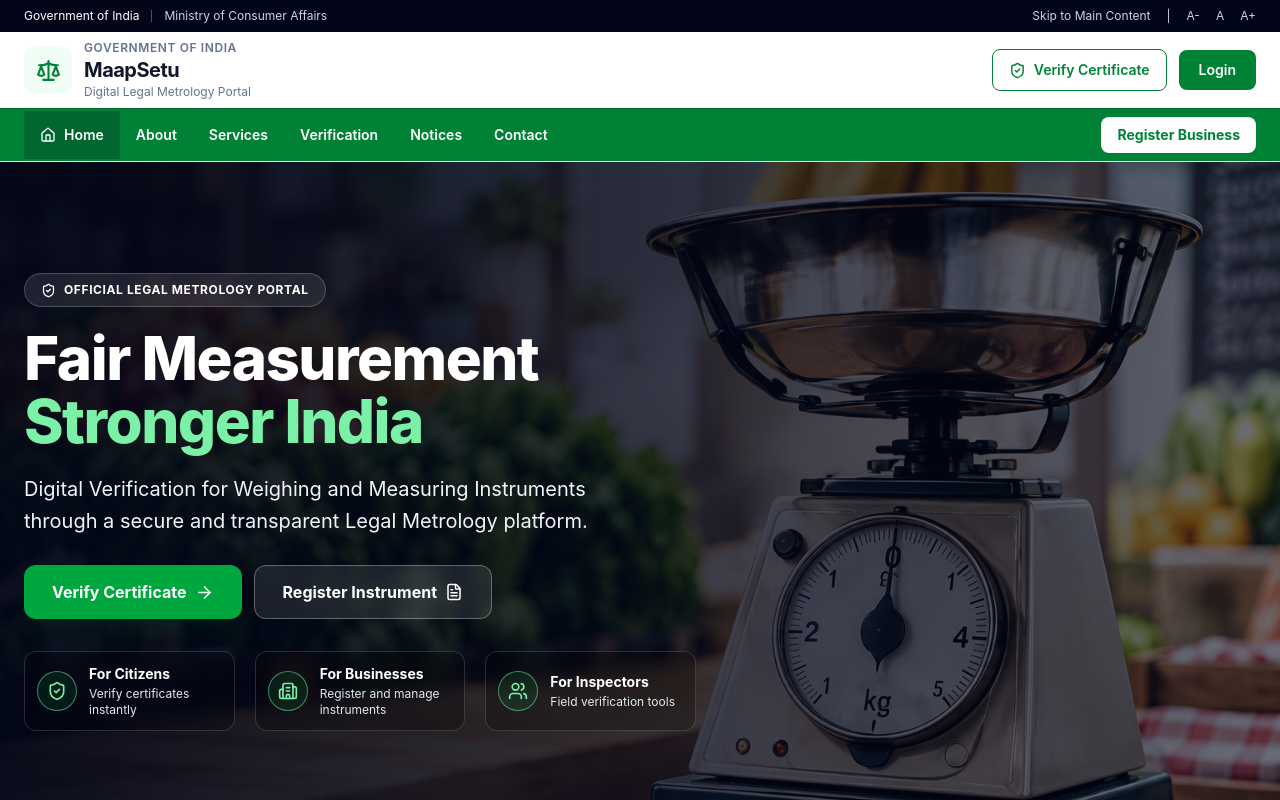
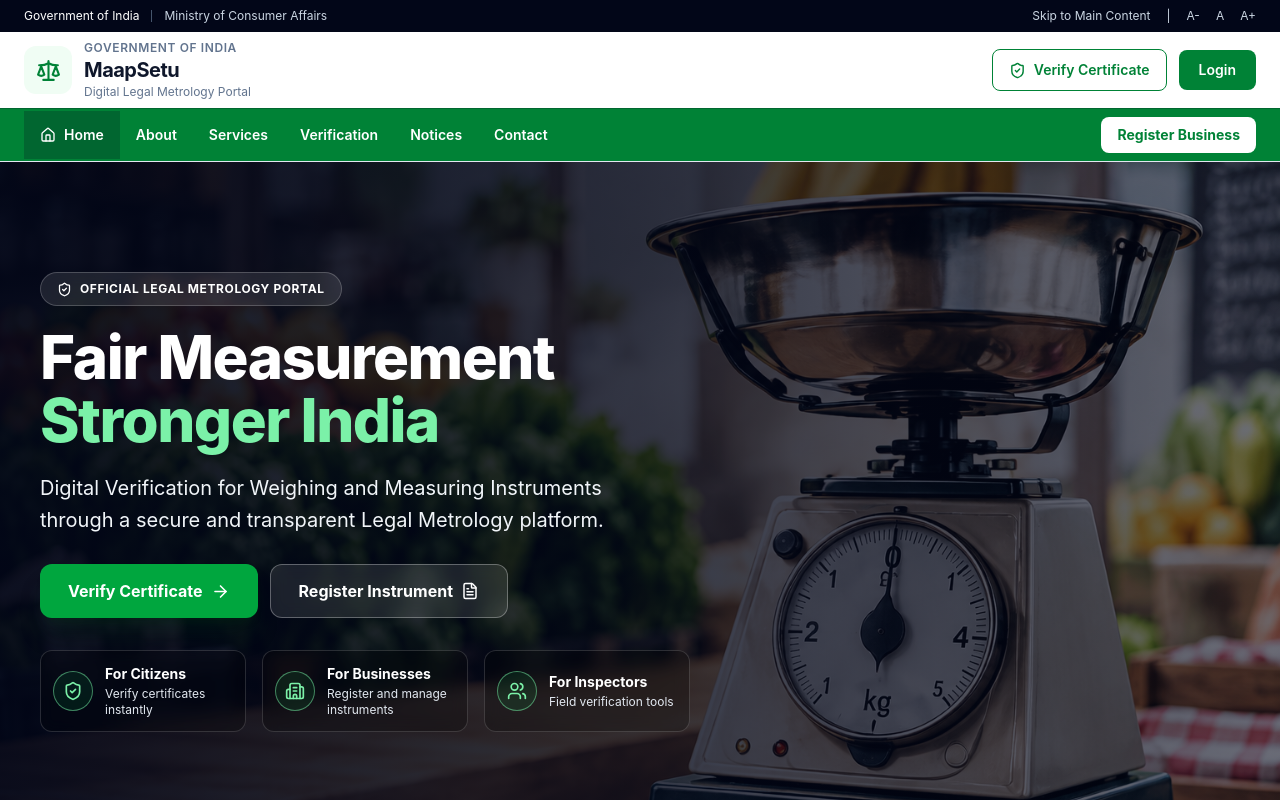
Before and after one commit to PalOfCode/MaapSetu, a React (Vite) app: page / in a window 1280 px wide. Shown: the top 800 px of the page. Built offline with nearby package versions, Linux system fonts and the light colour scheme.

Commit message:
Improve desktop home hero positioning

```diff
--- a/src/pages/public/GovernmentHome.tsx
+++ b/src/pages/public/GovernmentHome.tsx
@@ -604,7 +604,8 @@ function GovernmentHome() {
             overflow-hidden
             bg-slate-950
             sm:min-h-[850px]
-            md:min-h-[680px]
+            md:min-h-[660px]
+            lg:min-h-[680px]
           "
         >
 
@@ -623,7 +624,8 @@ function GovernmentHome() {
               object-cover
               object-[60%_center]
               sm:object-[60%_center]
-              md:object-right
+              md:object-[72%_center]
+              lg:object-[76%_center]
             "
           />
 
@@ -688,14 +690,16 @@ function GovernmentHome() {
               pt-16
               sm:min-h-[850px]
               sm:pt-20
-              md:min-h-[680px]
+              md:min-h-[660px]
               md:items-center
-              md:px-6
-              md:py-20
+              md:px-8
+              md:py-16
+              lg:min-h-[680px]
+              lg:px-10
             "
           >
 
-            <div className="w-full max-w-2xl">
+            <div className="w-full max-w-2xl lg:max-w-[650px]">
 
               {/* BADGE */}
 
@@ -760,6 +764,7 @@ function GovernmentHome() {
                   leading-7
                   text-slate-100
                   sm:text-lg
+                  md:max-w-[590px]
                   md:text-xl
                   md:leading-8
                 "
@@ -855,10 +860,10 @@ function GovernmentHome() {
                 className="
                   mt-8
                   grid
-                  max-w-2xl
+                  max-w-[800px]
                   gap-3
                   sm:grid-cols-3
-                  sm:gap-5
+                  sm:gap-4
                 "
               >
 
@@ -1566,6 +1571,7 @@ function HeroFeature({
     <div
       className="
         flex
+        min-h-[82px]
         items-center
         gap-3
         rounded-xl
```
